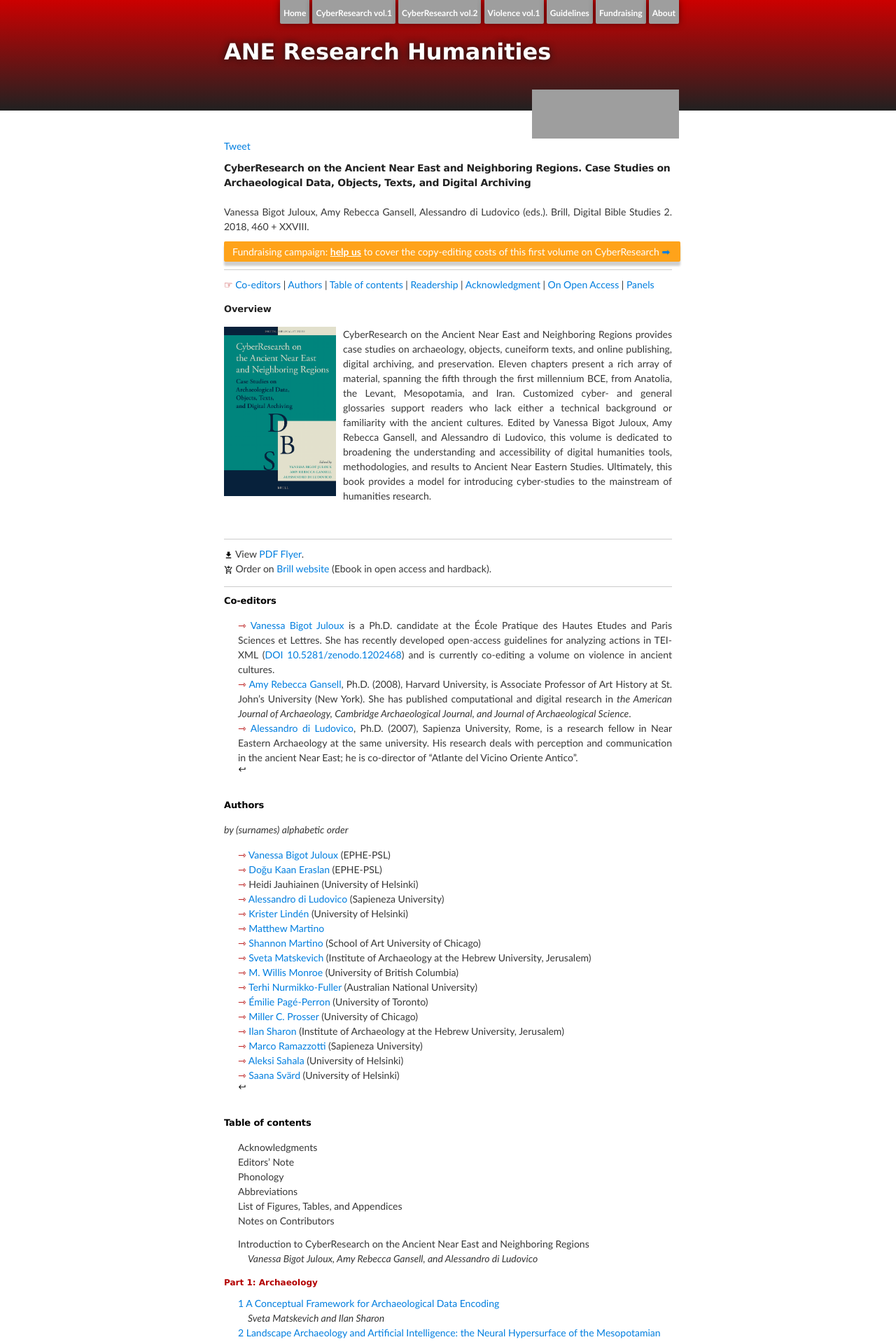
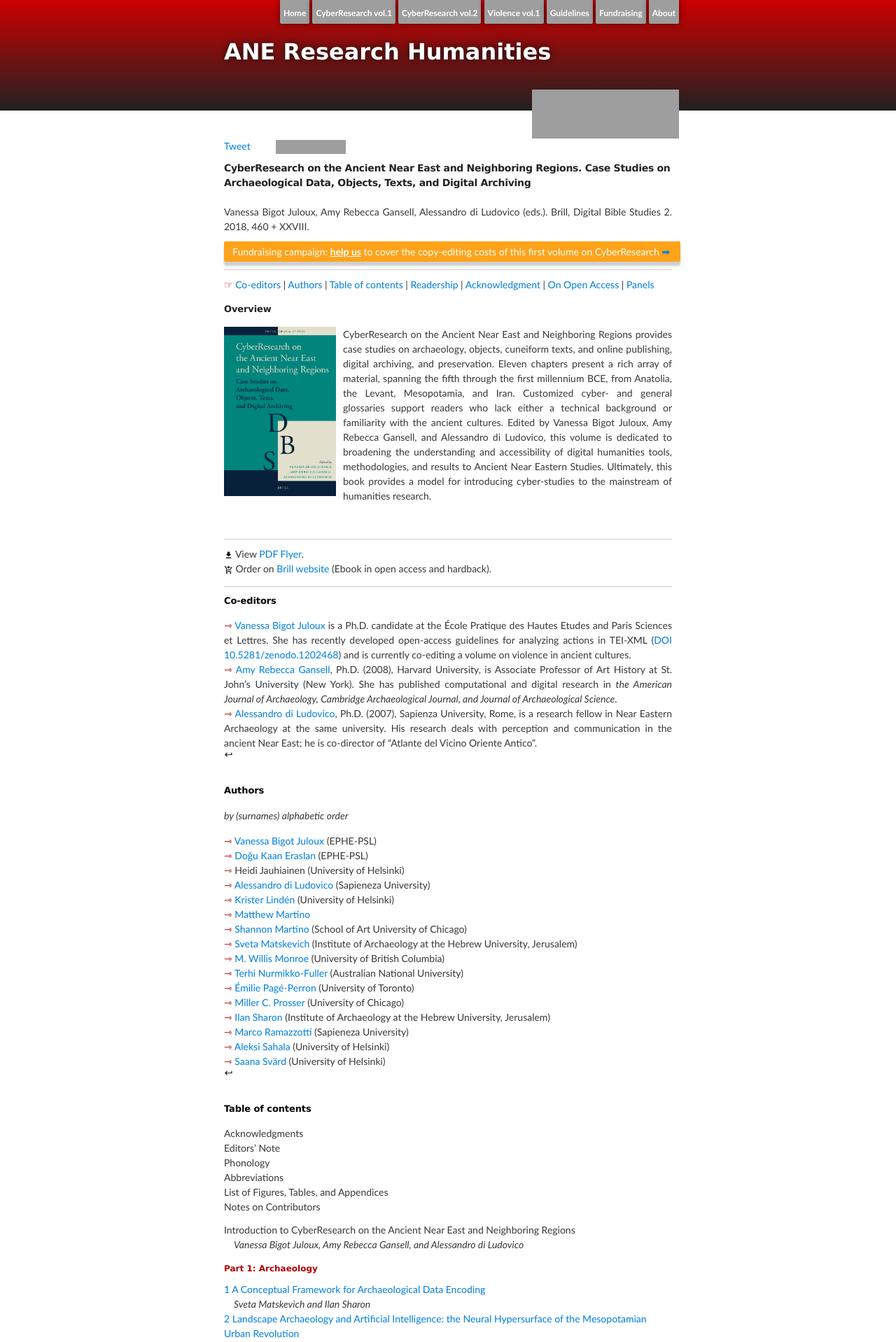
Before and after one commit to vbigot-juloux/ane-research-humanities, a Jekyll site: the page built from docs/CyberResearch-vol1.md, in a window 1280 px wide. Shown: the top 1918 px of the page at 70% size. Built offline with Jekyll 4.4.1, drawn with Linux system fonts in a browser that asks for light colours; comment, search, counter and statistics services are not loaded; the repository's description, which GitHub fills in, is left out; grey boxes are pictures that could not be loaded.

Commit message:
Update CyberResearch-vol1.md

```diff
--- a/docs/CyberResearch-vol1.md
+++ b/docs/CyberResearch-vol1.md
@@ -37,7 +37,7 @@ Eleven chapters present a rich array of material, spanning the fifth through the
 
 
 <h3><a name="eds" style="color: black">Co-editors</a></h3>
-<ul style="list-style-type: none;">
+<ul style="list-style-type: none; padding-left: 0;">
 <li style="text-align: justify; text-justify: inter-word;"><span style="color:#b30000; font-size: 14px">&#8702;</span> <a href="http://vanessajuloux.xyz" target="_blank">Vanessa Bigot Juloux</a> is a Ph.D. candidate at the École Pratique des Hautes Etudes and Paris Sciences et Lettres. She has recently developed open-access guidelines for analyzing actions in TEI-XML (<a href="https://zenodo.org/record/1202468" target="_blank">DOI 10.5281/zenodo.1202468</a>) and is currently co-editing a volume on violence in ancient cultures.</li>
 <li style="text-align: justify; text-justify: inter-word;"><span style="color:#b30000; font-size: 14px">&#8702;</span> <a href="https://stjohns.academia.edu/AmyRebeccaGansell" target="_blank">Amy Rebecca Gansell</a>, Ph.D. (2008), Harvard University, is Associate Professor of Art History at St. John’s University (New York). She has published computational and digital research in <em>the American Journal of Archaeology, Cambridge Archaeological Journal, and Journal of Archaeological Science</em>.</li>
 <li style="text-align: justify; text-justify: inter-word;"><span style="color:#b30000; font-size: 14px">&#8702;</span> <a href="https://uniroma1.academia.edu/AlessandroDiLudovico" target="_blank">Alessandro di Ludovico</a>, Ph.D. (2007), Sapienza University, Rome, is a research fellow in Near Eastern Archaeology at the same university. His research deals with perception and communication in the ancient Near East; he is co-director of “Atlante del Vicino Oriente Antico”.</li>
@@ -46,7 +46,7 @@ Eleven chapters present a rich array of material, spanning the fifth through the
 
 <h3><a name="authors" style="color: black">Authors</a></h3>
 _by (surnames) alphabetic order_<br />
-<ul style="list-style-type: none;">
+<ul style="list-style-type: none; padding-left: 0;">
   <li><span style="color:#b30000; font-size: 14px">&#8702;</span> <a href="http://vanessajuloux.xyz" target="_blank">Vanessa Bigot Juloux</a> (EPHE-PSL)</li>
   <li><span style="color:#b30000; font-size: 14px">&#8702;</span> <a href="https://ephe-sorbonne.academia.edu/DKaanEr" target="_blank">Doğu Kaan Eraslan</a> (EPHE-PSL)</li>
   <li><span style="color:#b30000; font-size: 14px">&#8702;</span> Heidi Jauhiainen (University of Helsinki)</li>
@@ -68,7 +68,7 @@ _by (surnames) alphabetic order_<br />
  </ul>
 
 <h3><a name="table-content" style="color: black">Table of contents</a></h3>
-<ul style="list-style-type: none;">
+<ul style="list-style-type: none; padding-left: 0;">
 <li>Acknowledgments</li>
 <li>Editors’ Note</li>
 <li>Phonology</li>
@@ -80,7 +80,7 @@ _by (surnames) alphabetic order_<br />
   </ul>
 
 <h4 style="color:#b30000; font-size: 12px">Part 1: Archaeology</h4>
-<ul style="list-style-type: none;">
+<ul style="list-style-type: none; padding-left: 0;">
 <li> <a name="chapt1"></a><a href="CyberResearch-vol1-abstracts.html#chapt1">1 A Conceptual Framework for Archaeological Data Encoding</a><br />
   <span style="padding-left: 1em"><em>Sveta Matskevich and Ilan Sharon</em></span></li>
 <li><a href="CyberResearch-vol1-abstracts.html#chapt2">2 Landscape Archaeology and Artificial Intelligence: the Neural Hypersurface of the Mesopotamian Urban Revolution</a><br />
@@ -88,7 +88,7 @@ _by (surnames) alphabetic order_<br />
   </ul>
 
 <h4 style="color:#b30000; font-size: 12px">Part 2: Objects</h4>
-<ul style="list-style-type: none;">
+<ul style="list-style-type: none; padding-left: 0;">
 <li> <a href="CyberResearch-vol1-abstracts.html#chapt3">3 Data Description and the Integrated Study of Ancient Near Eastern Works of Art: The Potential of Cylinder Seals</a><br />
   <span style="padding-left: 1em"><em>Alessandro di Ludovico</em></span></li>
 <li><a href="CyberResearch-vol1-abstracts.html#chapt4">4 A Quantitative Method for the Creation of Typologies for Qualitatively Described Objects</a><br />
@@ -96,7 +96,7 @@ _by (surnames) alphabetic order_<br />
   </ul>
 
 <h4 style="color:#b30000; font-size: 12px">Part 3: Texts</h4>
-<ul style="list-style-type: none;">
+<ul style="list-style-type: none; padding-left: 0;">
 <li> <a href="CyberResearch-vol1-abstracts.html#chapt5">5 A Qualitative Approach Using Digital Analyses for the Study of Action in Narrative Texts:  <span style="font-variant: small-caps;">KTU</span> 1.1-6 from the Scribe ʾIlimilku of Ugarit as a Case Study</a><br />
   <span style="padding-left: 1em"><em>Vanessa Bigot Juloux</em></span></li>
 <li>6 Network Analysis for Reproducible Research on Large Administrative Cuneiform Corpora<br />
@@ -108,7 +108,7 @@ _by (surnames) alphabetic order_<br />
   </ul>
 
 <h4 style="color:#b30000; font-size: 12px">Part 4: Online Publishing, Digital Archiving, and Preservation</h4>
-<ul style="list-style-type: none;">
+<ul style="list-style-type: none; padding-left: 0;">
 <li>9 On the Problem of the Epigraphic Interoperability of Digitized Texts of the Mediterranean and Near Eastern Regions in First Millennium <span style="font-variant: small-caps;">BCE</span><br />
   <span style="padding-left: 1em"><em>Doğu Kaan Eraslan</em></span></li>
 <li>10 Digital Philology in the Ras Shamra Tablet Inventory Project: Text Curation through Computational Intelligence<br />
@@ -117,7 +117,7 @@ _by (surnames) alphabetic order_<br />
   <span style="padding-left:1em"><em>Terhi Nurmikko-Fuller</em></span></li>
 </ul>
 
-<ul style="list-style-type: none;">
+<ul style="list-style-type: none; padding-left: 0;">
 <li>Maps</li>
 <li style="margin-bottom: 12px;">Toponyms Related to Ancient Settlements or Regions Mentioned in</li>
 <li>Glossaries </li>
@@ -140,7 +140,7 @@ _by (surnames) alphabetic order_<br />
 <p style="text-align: justify">We ask that you please use the link on the <a href="https://brill.com/view/title/34932" target="_blank">Brill website</a> (or <a href="" target="_blank">oapen.org</a> and <a href="" target="_blank">opendition.org</a>) so that the number of downloads are tracked, and therefore we demonstrate the value of OA. <a href="#OA2" style="text-decoration: none"><img src="../assets/baseline_keyboard_return_black_18dp.png" style="border:0; -webkit-box-shadow: 0 0 0; width: 2%"/></a></p>
 
 <h3><a name="panels" style="color: black">Panels</a></h3>
-<ul style="list-style-type: none;">
+<ul style="list-style-type: none; padding-left: 0;">
 <li style="text-align: justify; text-justify: inter-word;"><span style="color:#b30000; font-size: 14px">&#8702;</span> At <a href="http://ancient-worlds-symposium.eu/docs/program#panel" target="_blank">ASOR/EPHE-PSL European Symposium</a> in Paris, Sept. 6, 2018, 3:OO-4:30 PM (GMT+1). Presiding: Claire Clivaz (Swiss Institute of Bioinformatics). Panelists: Peter Stokes (EPHE-PSL) and Massimo Maiocchi (Università Ca’ Foscari Venezia). Respondent Vanessa Bigot Juloux (EPHE-PSL).</li>
 <li style="text-align: justify; text-justify: inter-word;"><span style="color:#b30000; font-size: 14px">&#8702;</span> At SBL in Denver, <a href="https://www.sbl-site.org/meetings/Congresses_ProgramBook.aspx?MeetingId=33" target="_blank"><em>Panel on CyberResearch on the Ancient Near East and Neighboring Regions (DBS 2)</em></a>,  Nov. 18, 2018, 9:00 to 10:30 AM. Presiding: Paul Dilley (University of Iowa). Panelists: Tiffany Earley (University of Central Florida), Helen Dixon (Wofford College), Randall Younker (Andrews University), David Hamidovic (Université de Lausanne). Respondents: Vanessa Bigot Juloux (EPHE-PSL), Amy Rebecca Gansell (Saint John's University).</li>
 <li><a href="#panels2" style="text-decoration: none"><img src="../assets/baseline_keyboard_return_black_18dp.png" style="border:0; -webkit-box-shadow: 0 0 0; width: 2%; margin-top: -5px; margin-left: -5px"/></a></li>
```
